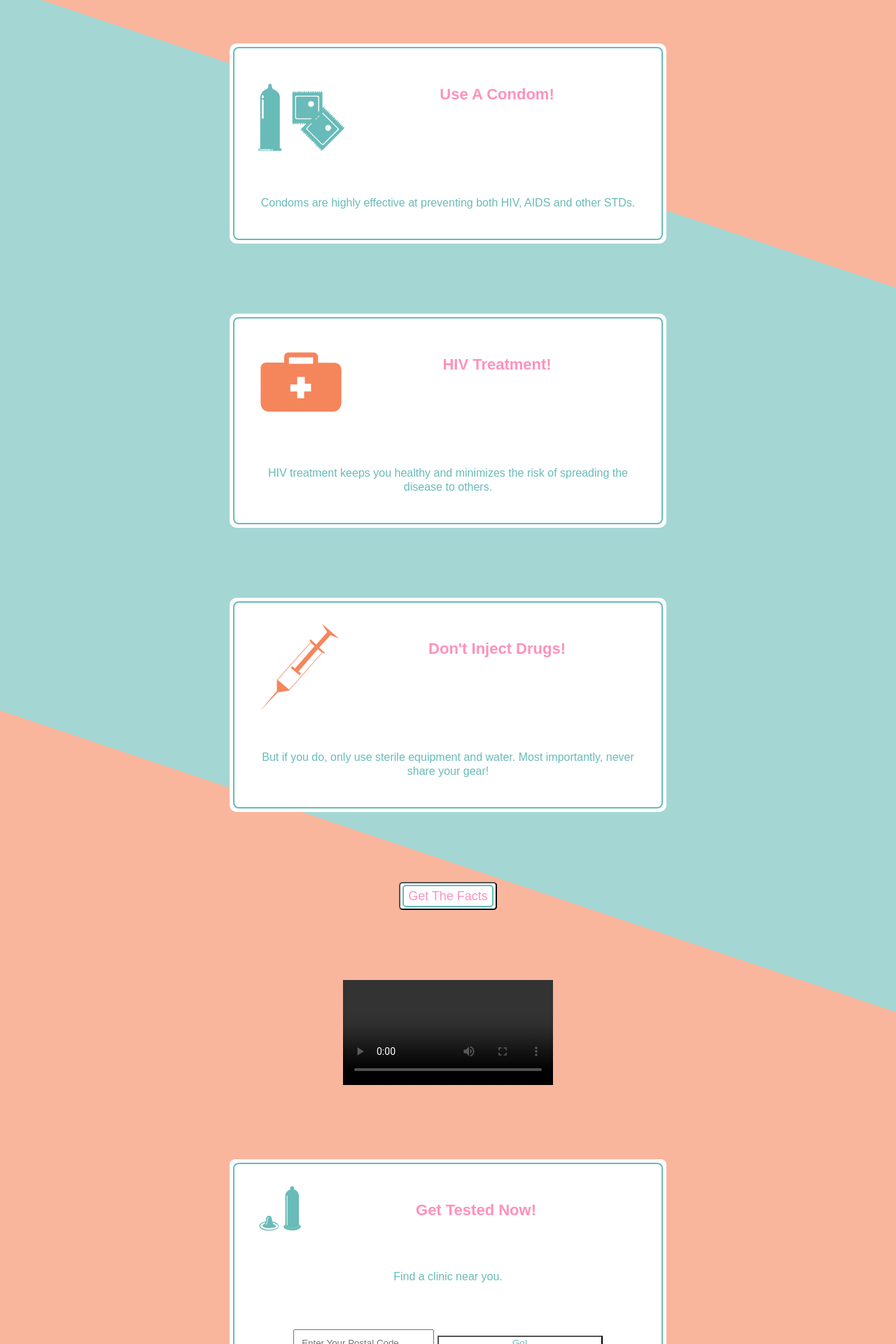
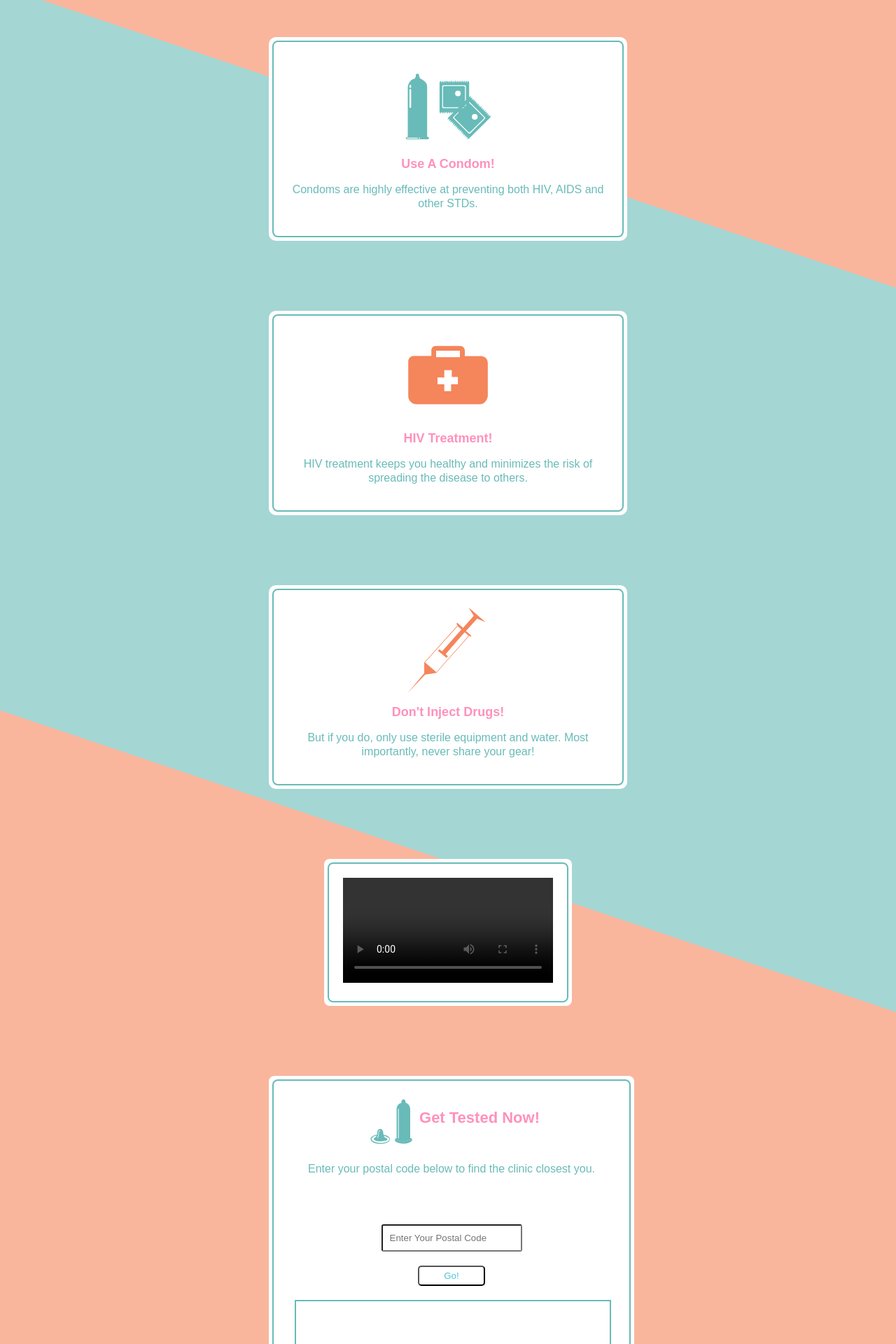
Before and after one commit to philipwood0912/wood_p_olthoff_s_yunus_b_prior_m_FIP_website, a PHP site: page / in a window 1280 px wide. Shown: the part 1600-3520 px from the top of the page at 70% size. Run offline with PHP 8.4, Linux system fonts and the light colour scheme; data comes from the database, SQL or seed files in the repository; a map, chart or similar area stays blank; some libraries are stand-ins or nearby versions; grey boxes are pictures that could not be loaded.

Commit message:
styling home page

```diff
--- a/config/config.php
+++ b/config/config.php
@@ -8,7 +8,7 @@ class Database
 
     private $username = "root";
 
-    private $password = "root"; //No pass on windows
+    private $password = ""; //No pass on windows
 
     private static $instance = null;
 
--- /dev/null
+++ b/public/css/modules/text.css
@@ -0,0 +1 @@
+/*# sourceMappingURL=text.css.map */
--- a/public/js/modules/AboutComponent.js
+++ b/public/js/modules/AboutComponent.js
@@ -12,7 +12,7 @@ export default {
     </div>
 
     <div class="aboutIntro">
-        <img id="aboutLogo" src="public/images/gettested_logo.svg" alt="logo" id="aboutLogo">
+        <img id="aboutLogo" src="public/images/gettested_logo.svg" alt="logo">
         <img src="./public/images/aboutHero-06.svg" alt="hero image with text" id="aboutHero">
         <img src="./public/images/hiv-aids.svg" alt="Hiv&Aids" id="hivAndAids">
     </div>
--- a/public/js/modules/HomeComponent.js
+++ b/public/js/modules/HomeComponent.js
@@ -23,27 +23,26 @@ export default {
                     </div>
                 </div>
             </div>
-
-            <button class="button"> <span class="buttonTxt"> Get The Facts </span></button>
-
         </div>
 
         <div id="videoCon">
-            <video  id="promoVideo" controls>
-                <source src="./public/video/promo_video_2020.mp4" type="video/mp4">
-                <source src="./public/video/promo_video_2020.ogg" type="video/ogg">
-                Your browser does not support the video tag.
-            </video>
+            <div class="blueBorder">
+                <video  id="promoVideo" controls>
+                    <source src="./public/video/promo_video_2020.mp4" type="video/mp4">
+                    <source src="./public/video/promo_video_2020.ogg" type="video/ogg">
+                    Your browser does not support the video tag.
+                </video>
+            </div>
         </div>
 
         <div class="popUpMap">
             <div class="blueBorder">
-                <div class="iconCon iconMap">
+                <div class="iconMap">
                     <img class="icons" alt="icon" src="./public/images/condom1.svg">
-                    <h3 class="popUpTitle">Get Tested Now!</h3>
+                    <h3 class="mapTitle">Get Tested Now!</h3>
                 </div>
 
-                <p class="popUpSmall">Find a clinic near you.</p>
+                <p class="popUpSmall">Enter your postal code below to find the clinic closest you.</p>
                 <widget></widget>
             </div>
             </div>
--- a/public/js/modules/WidgetComponent.js
+++ b/public/js/modules/WidgetComponent.js
@@ -5,8 +5,10 @@ export default {
         <h2 class="postal-msg">{{postalMessage}}</h2>
         <div class="postal-wrp">
             <form @submit.prevent="pullLocation(postal)">
+
                 <label class="hidden">Postal Code:</label>
                 <input v-model="postal" maxlength="6" name="postal" placeholder="Enter Your Postal Code">
+
                 <button class="arrow-btn" name="submit">Go!</button>
             </form>
         </div>
--- a/sass/modules/_aboutPage.scss
+++ b/sass/modules/_aboutPage.scss
@@ -12,18 +12,18 @@
   }
 
 #aboutCon{
+    width:100%;
+    margin-top:40px;
     margin: 0 auto;
-    max-width:100%;
-    margin-top:40px;
 
     @include for-tablet-portrait-up {
-        max-width:80%;
+        width:80%;
         margin-top:80px;
     }
 
     @include for-desktop-up{
         margin-top:100px;
-        max-width:50%;
+        width:50%;
     }
 
 }
@@ -42,7 +42,7 @@
 .aboutIntro{
     margin: 0 auto;
     padding:10px;
-    width: 100%;
+    max-width: 100%;
     margin-top:40px;
     @include for-tablet-portrait-up {
         margin-top:80px;
@@ -71,9 +71,6 @@
     }
 }
 
-.aboutList{
-    list-style: none;
-}
 
 #socialCon{
     color: $white;
@@ -104,3 +101,14 @@
     width: 80%;
     margin: 0 auto;
 }
+
+.aboutList{
+    padding-left:0;
+    padding: 5px;
+}
+
+.aboutList li{
+    list-style: none;
+    text-decoration: none;
+
+}
--- a/sass/modules/_all.scss
+++ b/sass/modules/_all.scss
@@ -66,16 +66,6 @@ video{
     width:100%;
 }
 
-button:hover{
-    border: 1px solid $darkBlue;
-    text-decoration: none;
-    cursor: pointer;
-  }
-
-  a:hover{
-    cursor: pointer;
-  }
-
   i:hover {
     cursor: pointer;
   }
--- a/sass/modules/_footer.scss
+++ b/sass/modules/_footer.scss
@@ -14,31 +14,34 @@
 footer{
     text-align: center;
     margin: 0 auto;
-    width: 100%;
+    max-width: 100%;
 }
 
 #footerNav{
     display: flex;
+    flex-direction: column;
     text-decoration: none;
-    height:40px;
+    margin: 0 auto;
     background: $darkBlue;
     justify-content: center;
-
+    padding:20px;
 }
 
 .footerLink{
+    display: flex;
     text-decoration: none;
     opacity: 0.8;
-    padding: 10px;
     color: $white;
-    justify-content: space-between;
-    font-size:14px;
+    margin: 0 auto;
+    margin-top:5px;
+    margin-bottom: 5px;
 
-
-    @include for-tablet-portrait-up{
-        font-size:20px;
+    @include for-tablet-portrait-up {
+        margin-top:10px;
+    margin-bottom: 10px;
     }
 }
+
 .footerLink:hover{
     opacity:1.0;
 }
@@ -46,7 +49,6 @@ footer{
 #copyright{
     background: $darkBlue;
     color:white;
-    padding-bottom:10px;
     font-size: 14px;
 }
 
@@ -55,14 +57,15 @@ footer{
     background: $darkBlue;
     display:flex;
     flex-direction: column;
+
 }
 
 #socialIconCon{
-
     display:flex;
     flex-direction: row;
     justify-content: space-between;
     width:50%;
+    padding-top:20px;
     @include for-tablet-portrait-up{
         width:40%;
     }
--- a/sass/modules/_header.scss
+++ b/sass/modules/_header.scss
@@ -19,11 +19,13 @@ header {
   display:flex;
   width: 100%;
   background-color: white;
+  opacity: 0.8;
 }
 
 .headerLogo {
     width:33%;
     padding: 15px;
+    opacity: 1.0;
 
     @include for-tablet-portrait-up{
       width:20%;
@@ -31,15 +33,17 @@ header {
 
   @include for-desktop-up{
     padding:25px;
+    margin-left:40px;
   }
 }
 
 #burger{
+  color: $red;
   position: absolute;
   right: 0;
   top:0;
-  padding:15px;
-
+  padding-right:20px;
+  padding-top:12px;
   @include for-tablet-small{
     padding:20px;
   }
--- a/sass/modules/_homePage.scss
+++ b/sass/modules/_homePage.scss
@@ -17,17 +17,21 @@
     margin: 0 auto;
     justify-content: center;
     text-align: center;
-    max-width:100%;
+    max-width:95%;
+    margin: 0 auto;
 
     margin-top:40px;
 
     @include for-tablet-portrait-up {
         margin-top:80px;
+
+        max-width: 80%;
     }
 
     @include for-desktop-up{
         margin-top:100px;
-        max-width:60%;
+
+        max-width: 40%;
     }
 
 }
@@ -40,11 +44,6 @@
 #heroImage{
     justify-content: center;
     margin: 0 auto;
-    max-width:80%;
-
-    @include for-desktop-up {
-       max-width: 60%;
-      }
 }
 
 #chevronDown{
@@ -92,32 +91,22 @@
     padding-right:6px;
 }
 
-//ICON STYLING
-.iconCon{
-    display:flex;
-    flex-direction:row;
-    justify-content: space-between;
-}
-
-.icons{
-    max-width:25%;
-}
-
-#promoVideo{
-    max-width: 100%;
-}
-
 #videoCon{
     margin: 0 auto;
-    max-width:90%;
     margin-top:40px;
+    margin-bottom: 40px;
+    background-color: white;
+    padding: 5px;
+    border-radius: 8px;
 
     @include for-tablet-portrait-up {
         margin-top:80px;
+        margin-bottom: 80px;
     }
 
     @include for-desktop-up{
         margin-top:100px;
+        margin-bottom: 100px;
     }
 }
 
--- a/sass/modules/_nav.scss
+++ b/sass/modules/_nav.scss
@@ -1,17 +1,12 @@
-
-#menu-overlay {
-    margin: 0 auto;
-    width:100%;
-}
 
 .navLink {
     text-decoration: none;
     font-size: 18px;
-    color: $white;
-    background: $darkBlue;
+    color: $darkBlue;
+    opacity: 1.0;
     width:100%;
     text-align: center;
-    padding:10px;
+    padding:6px;
 
     @include for-tablet-portrait-up {
         font-size: 20px;
@@ -20,10 +15,14 @@
 }
 
 .navLink:hover{
-  border: 1px solid white;
   text-decoration: none;
+  background-color: $darkBlue;
+  opacity: 0.8;
+  color: white;
 
 }
+
+
 
 .active {
     transform: rotate(90deg);
@@ -32,68 +31,64 @@
 
 #menu-overlay {
     display: flex;
-    flex-direction: row;
+    flex-direction: column;
+    margin: 0 auto;
+    width: 100%;
     background: $white;
+    opacity: 0.8;
 
-    animation: fadeIn ease 0.5s;
-    -webkit-animation: fadeIn ease 0.5s;
-    -moz-animation: fadeIn ease 0.5s;
-    -o-animation: fadeIn ease 0.5s;
-    -ms-animation: fadeIn ease 0.5s;
-
-    @include for-tablet-portrait-up{display: none;}
+    @include for-desktop-up{
+      display: none;
+    }
 }
-
-
-
-
 
 #burger{
   margin-top: 5px;
 
-  @include for-tablet-portrait-up{
+  @include for-desktop-up{
   display: none;
+  }
 }
-}
-
-
-
-
-
 
 #desktopNav{
   display:none;
     text-decoration: none;
-    font-size: 14px;
+    font-size: 12px;
     color: white;
     text-align: right;
-    width:40%;
-
     position: absolute;
     right: 0;
+    margin-top: 35px;
+    margin-bottom: 35px;
+    margin-right:60px;
 
-  @include for-tablet-portrait-up{
+  @include for-desktop-up{
     display: block;
-    margin-top:25px;
-    margin-right: 50px;
   }
 
-  @include for-desktop-up{
-    margin-top:50px;
-  }
-}
+  @include for-big-desktop-up{
+  margin-top: 45px;
+    margin-bottom: 45px;
+}}
 
 .desk{
   color: $darkBlue;
-  background-color: white;
-  padding: 5px;
-  max-width:100%;
   margin-left:20px;
+  width: 100%;
+  background: linear-gradient(to right, $darkBlue 50%, $white 50%);
+  background-size: 200% 100%;
+  background-position: right bottom;
+  transition: all 0.5s ease-out;
+
+  border-radius: 5px;
 }
 
 .desk:hover{
-  color: $white;
+  text-decoration: none;
   background-color: $darkBlue;
+  opacity: 0.8;
+  color: white;
+  background-position: left bottom;
 }
 
 
--- a/sass/modules/_popups.scss
+++ b/sass/modules/_popups.scss
@@ -3,20 +3,27 @@
 .blueBorder{
     border: 2px solid $lightBlue;
     border-radius:8px;
-    padding:10px;
+    padding:20px;
 }
 
-.iconCon{
-    padding: 15px;
+.icons{
+    max-width:20%;
+
+    @include for-tablet-portrait-up {
+        max-width: 30%;
+    }
+}
+
+.iconMap{
+    display: flex;
+    flex-direction: row;
 }
 
 .popUp{
     padding:5px;
     border-radius:10px;
     background: $white;
-    max-width:80%;
     margin: 0 auto;
-
     margin-top:40px;
 
     @include for-tablet-portrait-up {
@@ -30,17 +37,15 @@
 
 .popUpTitle{
     color: $pink;
-    font-size:22px;
-    display: flex;
+    font-size:18px;
     margin: 0 auto;
-    padding-top:30px;
-    padding-bottom:30px;
 }
 
 .popUpSmall{
+    text-decoration: none;
     color: $lightBlue;
-    padding: 15px;
 }
+
 
 //ABOUT POP UPS
 .aboutPopUp{
--- a/sass/modules/_widget.scss
+++ b/sass/modules/_widget.scss
@@ -3,51 +3,41 @@
     padding: 5px;
     background: $white;
     border-radius:8px;
-
-    width: 80%;
-
-    margin-top:40px;
-
-    @include for-tablet-portrait-up {
-        margin-top:80px;
-    }
-
-    @include for-desktop-up{
-        margin-top:100px;
-    }
+    width: 100%;
+    margin: 0 auto;
 }
 
 .postal-wrp {
-    display: flex;
+        display: flex;
         display: column;
-        width: 100%;
         margin: 0 auto;
+        width:100%;
     form {
-        justify-content: center;
         text-align: center;
-        margin-bottom: 20px;
-        width: 100%;
         margin: 0 auto;
-        button{
-            color: $lightBlue;
-            background: none;
-            width:40%
-        }
-        input{
+        padding-top:10px;
+        padding-bottom: 10px;
+    input{
             padding:10px;
+            margin: 0 auto;
+            border-radius: 3px;
+            margin-bottom: 20px;
         }
     }
 }
 
 .widgetCon{
     display: flex;
-    flex-direction:column;}
+    flex-direction:column;
+    margin: 0 auto;
+    padding: 10px;
+}
 
 .postal-msg {
     font-size: 20px;
-    color: $lightBlue;
+    color: $red;
+}
 
-}
 #map {
     position: relative;
     margin: 0 auto;
@@ -60,7 +50,6 @@
         text-align: left;
         #infowindow {
             background-color: rgba(0,0,0,0.6);
-            padding: 5px;
             h2, h3, h4, a {
                 text-decoration: none;
                 margin: 0;
@@ -76,3 +65,28 @@
         }
     }
 }
+
+.arrow-btn{
+    width:40%;
+    padding: 5px;
+    border-radius: 5px;
+    background: linear-gradient(to right, $darkBlue 50%, $white 50%);
+    background-size: 200% 100%;
+    margin-bottom: 10px;
+    background-position: right bottom;
+    transition: all 0.5s ease-out;
+    color: $darkBlue;
+}
+
+.arrow-btn:hover{
+        text-decoration: none;
+        background-color: $darkBlue;
+        color: white;
+        opacity: 1.0;
+        background-position: left bottom;
+}
+
+.mapTitle{
+    color: $pink;
+    font-size:22px;
+}
--- a/templates/footer.php
+++ b/templates/footer.php
@@ -5,6 +5,7 @@
             <i class="fab fa-youtube fa-2x"></i>
             <i class="fab fa-facebook fa-2x"></i>
             <i class="fab fa-twitter fa-2x"></i>
+            <i class="fab fa-instagram fa-2x"></i>
         </div>
     </div>
 
@@ -20,6 +21,6 @@
         <a class="footerLink" href="admin/admin_login.php">Admin Login</a>
     </div>
 
-    <div id="copyright"> Copyright <?php echo date('Y'); ?>
+    <div id="copyright"><i class="far fa-copyright"></i> Copyright <?php echo date('Y'); ?>
     </div>
 </footer>
```
Also changed, not shown: public/css/main.css, sass/modules/text.scss (added), 4 other files.
